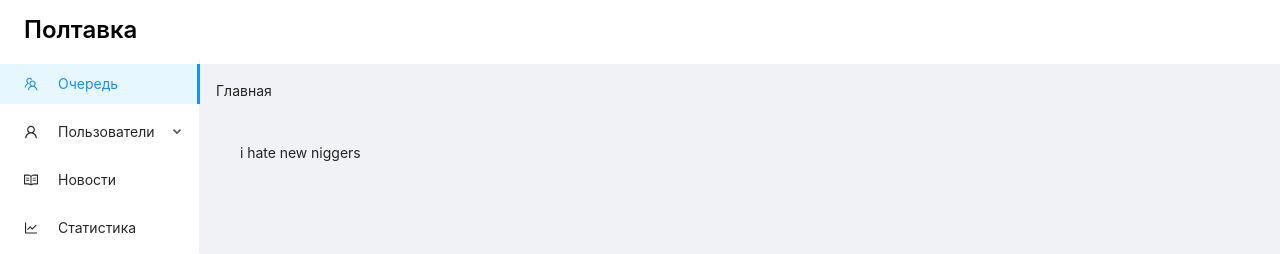
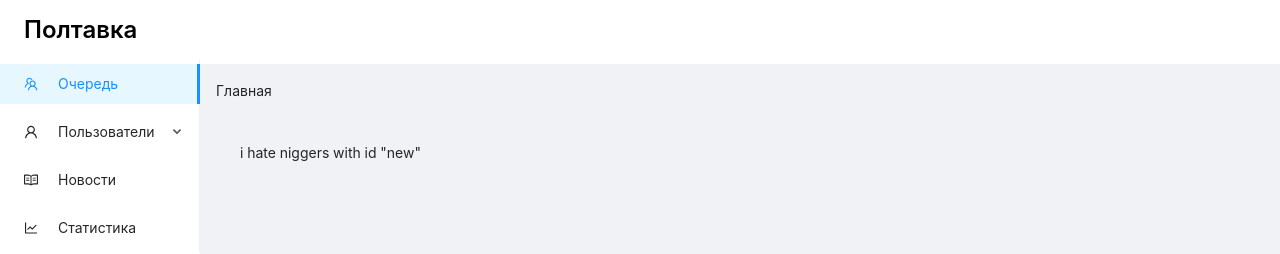
Before and after one commit to on3dd/poltavka, a Next.js app: page /admin/queue/edit/new in a window 1280 px wide. Shown: the top 254 px of the page. Built offline with nearby package versions, Linux system fonts and the light colour scheme.

Commit message:
queue edit upd

```diff
--- /dev/null
+++ b/components/admin/queue/edit/[id].tsx
@@ -0,0 +1,14 @@
+import React from 'react';
+import { useRouter } from 'next/router';
+import { Row, Col, Space, Button, Table } from 'antd';
+
+const Edit: React.FC = () => {
+  const router = useRouter();
+  return (
+    <div className="nigger">
+      i hate niggers with id "{router.query.id}"
+    </div>
+  );
+};
+
+export default Edit;
--- a/components/admin/queue/edit/new/index.tsx
+++ /dev/null
@@ -1,8 +0,0 @@
-import React from 'react';
-import { Row, Col, Space, Button, Table } from 'antd';
-
-const Edit: React.FC = () => {
-  return <div className="nigger">i hate new niggers</div>;
-};
-
-export default Edit;
--- /dev/null
+++ b/pages/admin/queue/edit/[id].tsx
@@ -0,0 +1,14 @@
+import React from 'react';
+
+import AdminLayout from '../../../../layouts/admin/';
+import EditComponent from '../../../../components/admin/queue/edit/[id]';
+
+const Edit: React.FC = () => {
+  return (
+    <AdminLayout>
+      <EditComponent />
+    </AdminLayout>
+  );
+};
+
+export default Edit;
--- a/pages/admin/queue/edit/new/index.tsx
+++ /dev/null
@@ -1,14 +0,0 @@
-import React from 'react';
-
-import AdminLayout from '../../../../../layouts/admin/';
-import NewComponent from '../../../../../components/admin/queue/edit/new';
-
-const New: React.FC = () => {
-  return (
-    <AdminLayout>
-      <NewComponent />
-    </AdminLayout>
-  );
-};
-
-export default New;
```
